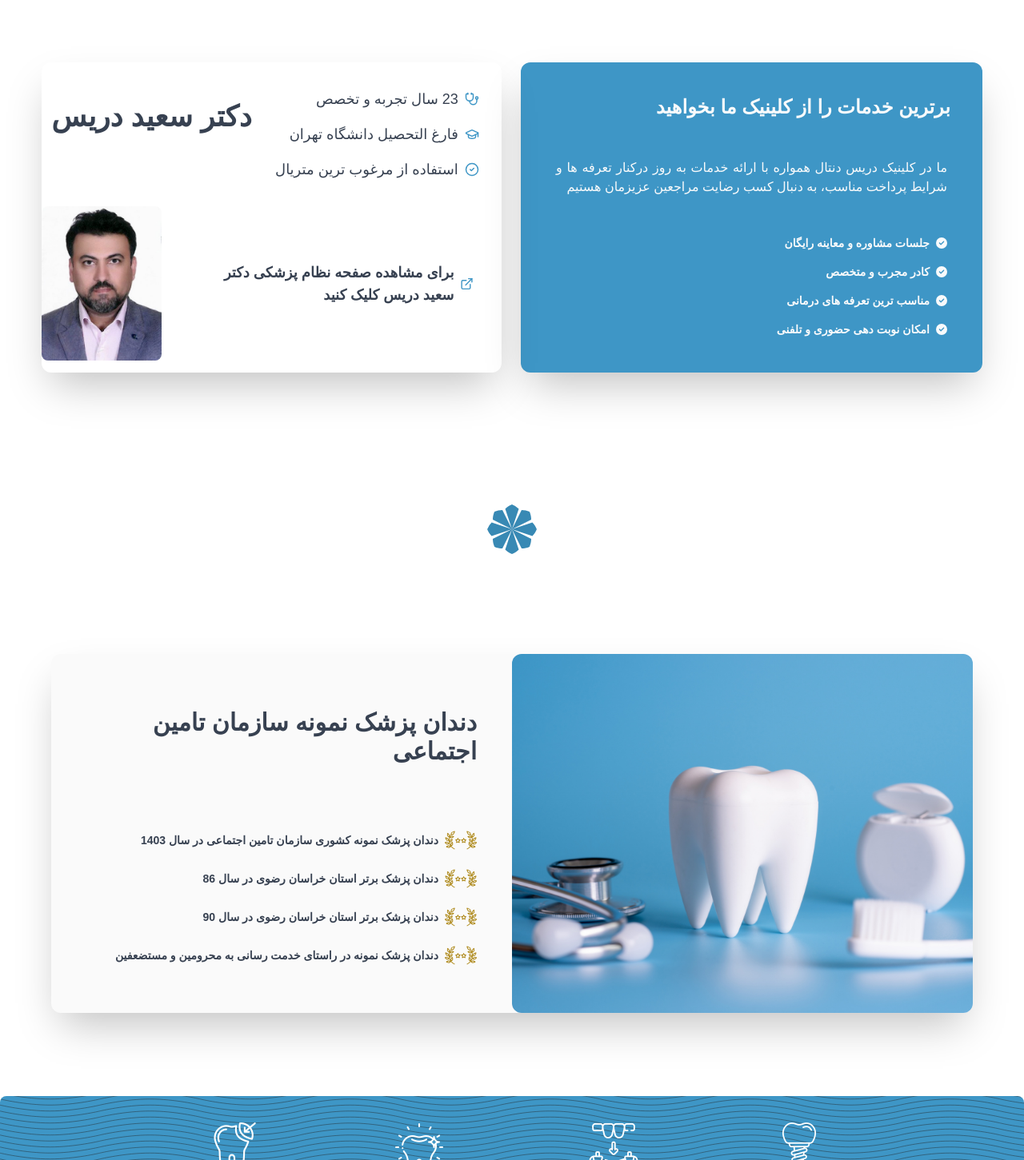
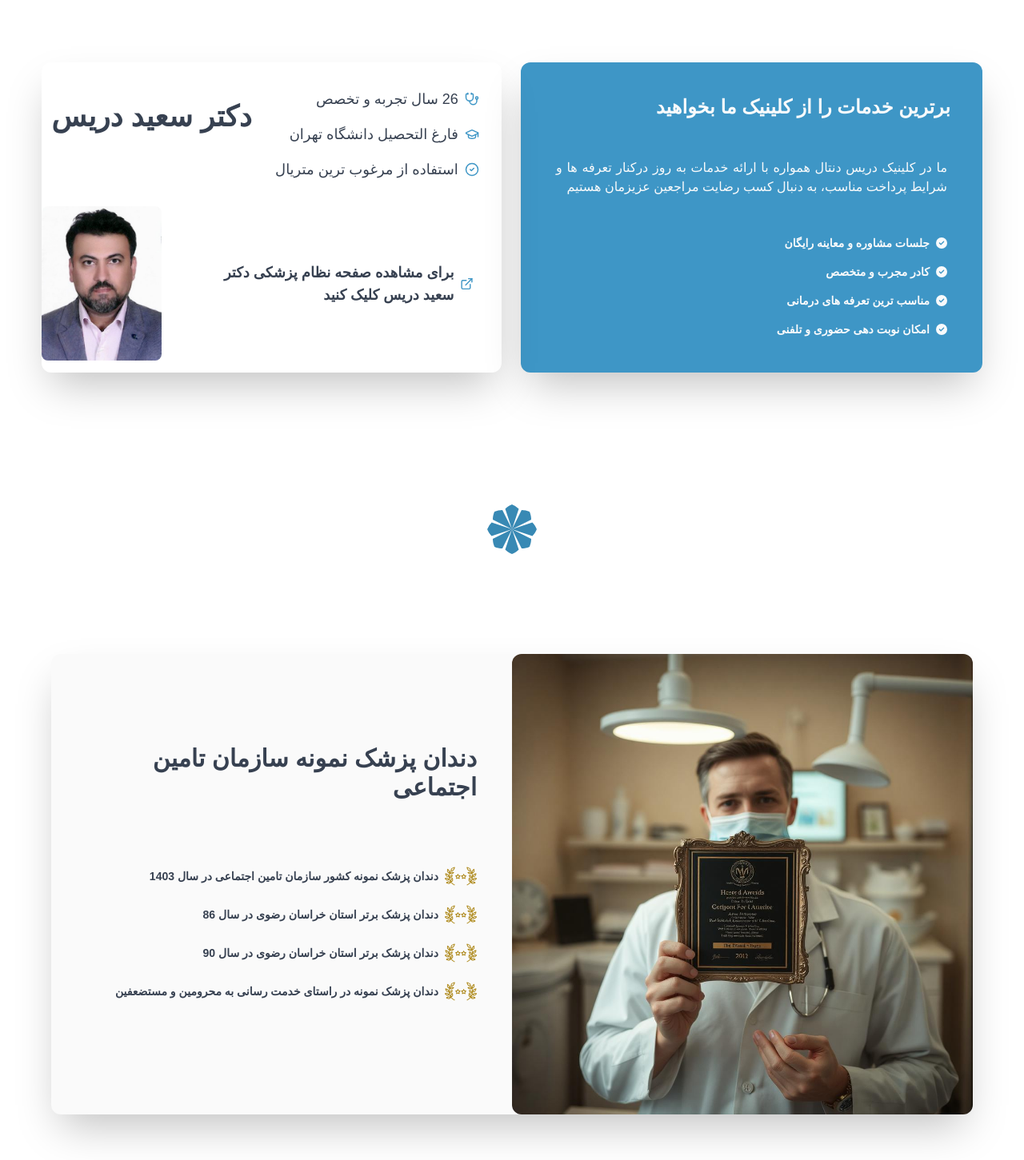
Before and after one commit to nima-minaei/Dental-Landing, a Next.js app: page / in a window 1280 px wide. Shown: the part 859-2310 px from the top of the page at 80% size. Built offline with nearby package versions, Linux system fonts and the light colour scheme; a web font is replaced by a local one.

Commit message:
Some changes in footer and change carousel image

```diff
--- a/app/components/CarouselSection.tsx
+++ b/app/components/CarouselSection.tsx
@@ -3,7 +3,7 @@
 import * as React from "react"
 import Image from "next/image"
 import award from '@/app/src/award-svg.svg'
-import pic from '@/app/src/c2.png'
+import pic from '@/app/src/image1.jpg'
 
 export function CarouselSection() {
 
@@ -20,14 +20,14 @@ export function CarouselSection() {
                   width={800}
                   height={800}
                   className="rounded-xl object-cover object-center w-full md:w-1/2" src={pic} alt='دکتر سعید دریس دندانپزشکی مشهد'/>
-                        <div className="md:w-[50%] mx-3 p-4 md:p-8 text-gray-700 ">
-                        <div className='text-xl lg:text-3xl font-extrabold mb-[15%] pt-9'>
+                        <div className="md:w-[50%] place-self-center mx-3 p-4 md:p-8 text-gray-700 ">
+                        <div className='text-xl lg:text-3xl font-extrabold mb-[15%] '>
                             <h2>دندان پزشک نمونه سازمان تامین اجتماعی</h2>
                         </div>
                         <div className=" space-y-2 text-xs lg:text-sm font-extrabold ">
                         <div className="flex items-center">
                             <Image className='w-[5vh]' src={award} alt=''/>
-                            <span className="px-2">دندان پزشک نمونه کشوری سازمان تامین اجتماعی در سال 1403</span>
+                            <span className="px-2">دندان پزشک نمونه کشور سازمان تامین اجتماعی در سال 1403</span>
                         </div>
                         <div className="flex items-center">
                             <Image className='w-[5vh]' src={award} alt=''/>
--- a/app/components/Footer.tsx
+++ b/app/components/Footer.tsx
@@ -34,12 +34,14 @@ const Footer = () => {
                         <span className='pr-3'>مشهد - خیابان فلسطین 19 - پلاک 76 - طبفه دوم</span>
                         </div>
                         <div className='flex items-center'>
+                        <Link className='flex items-center' href={"tel:+985138437235"} target="_blank">
                             <Phone />
-                            <span className='pr-3 oldstyle-nums'>05138437235 - 09155140975</span>
+                                <span className='pr-3 oldstyle-nums'>05138437235 - 09155140975</span>
+                            </Link>
                         </div>
                         <div className='flex items-center'>
                             <Mail />
-                            <span className='pr-3'>saeed.deris@gmail.com</span>
+                            <span className='pr-3'>dr.saeidderis@gmail.com</span>
                         </div>
                         <div className='flex items-center'>
                             <Link className='flex items-center' href={"https://www.instagram.com/dr.saeid.deris/profilecard/?igsh=MWlvcDQ2NHJseW9vbg=="} target="_blank">
@@ -84,7 +86,7 @@ const Footer = () => {
                         </div>
                         <div className='w-max-full '>
                             <div>
-                                <Link href={'https://maps.app.goo.gl/xFceYK9VSfAg3iTdA?g_st=ic'} target="_blank">
+                                <Link href={'https://nshn.ir/91_b1J920JGQf8'} target="_blank">
                                     <Image className='rounded-xl object-cover ' src={map} alt='دکتر سعید دریس دندانپزشکی مشهد آدرس' />
                                 </Link>
                                 <p className='flex justify-center pt-4 text-xs md:text-sm'>برای مسیر یابی روی عکس کلیک کنید</p>
--- a/app/components/Resume.tsx
+++ b/app/components/Resume.tsx
@@ -25,8 +25,7 @@ const Resume = () => {
       <div>
             <div className="pt-10 px-3 md:p-10 ">
                 <div className="md:flex">
-                <div className="md:w-[50%] mx-3 md:p-6 bg-[#3e96c6] rounded-xl text-gray-50 shadow-2xl" data-aos="flip-left">
-                  <div className='content-center'>
+                <div className="md:w-[50%] place-self-center mx-3 md:p-6 bg-[#3e96c6] rounded-xl text-gray-50 shadow-2xl" data-aos="flip-left">
                     <div className=" p-4 mb-3 font-extrabold text-[1.3rem] lg:text-2xl 2xl:text-4xl">
                       <h3>برترین خدمات را از کلینیک ما بخواهید</h3>
                     </div>
@@ -51,7 +50,6 @@ const Resume = () => {
                         <span className="px-2">امکان نوبت دهی حضوری و تلفنی</span>
                       </div>
                     </div>
-                  </div>
                 </div>
                             {/* <p>دکتر سعید دریس فارغ التحصیل دانشگاه تهران با مدرک دکتری حرفه ای،ارائه دهنده به روزترین خدمات دندانپزشکی در مشهد می باشد.</p> */}
                     <div className='md:w-[50%] mx-3 mt-10 md:mt-0 shadow-2xl rounded-xl text-gray-700' data-aos="flip-right">
@@ -59,7 +57,7 @@ const Resume = () => {
                                 <div className=" md:w-[50%] pr-5 space-y-4 text-[0.65rem] sm:text-base lg:text-lg ">
                                     <div className="flex justify-start items-center">
                                         <Stethoscope color='#3e96c6' size={18} />
-                                        <span className="px-2">23 سال تجربه و تخصص</span>
+                                        <span className="px-2">26 سال تجربه و تخصص</span>
                                     </div>
                                     <div className="flex justify-start items-center">
                                         <GraduationCap color='#3e96c6' size={18}/>
--- a/app/layout.tsx
+++ b/app/layout.tsx
@@ -60,6 +60,8 @@ export default function RootLayout({
         <meta property="og:title" content="دکتر سعید دریس دندانپزشکی مشهد<" />
         <meta property="og:description" content="کلینیک دندانپزشکی دکتر سعید دریس در مشهد - برای اطلاعات بیشتر وارد شوید." />
         <meta property="og:image" content="./app/src/IMG_0751.jpg" />
+        <meta property="twitter:image" content="./app/src/IMG_0751.jpg" />
+
 
         {/* Adding JSON-LD schema */}
         <script
```
Also changed, not shown: app/src/image1.jpg (added).
